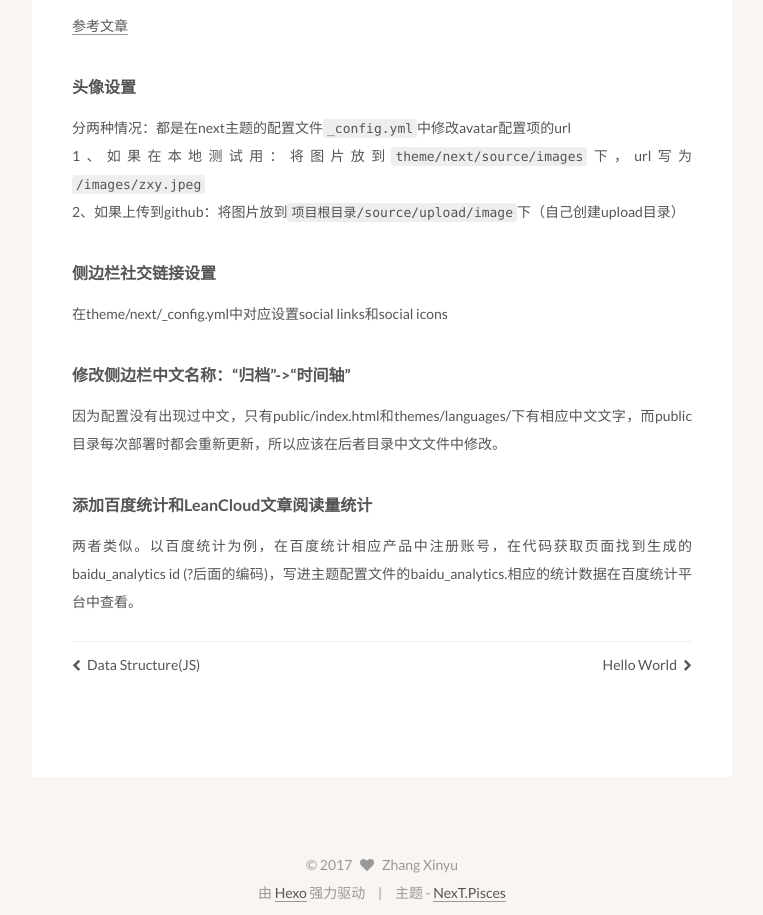
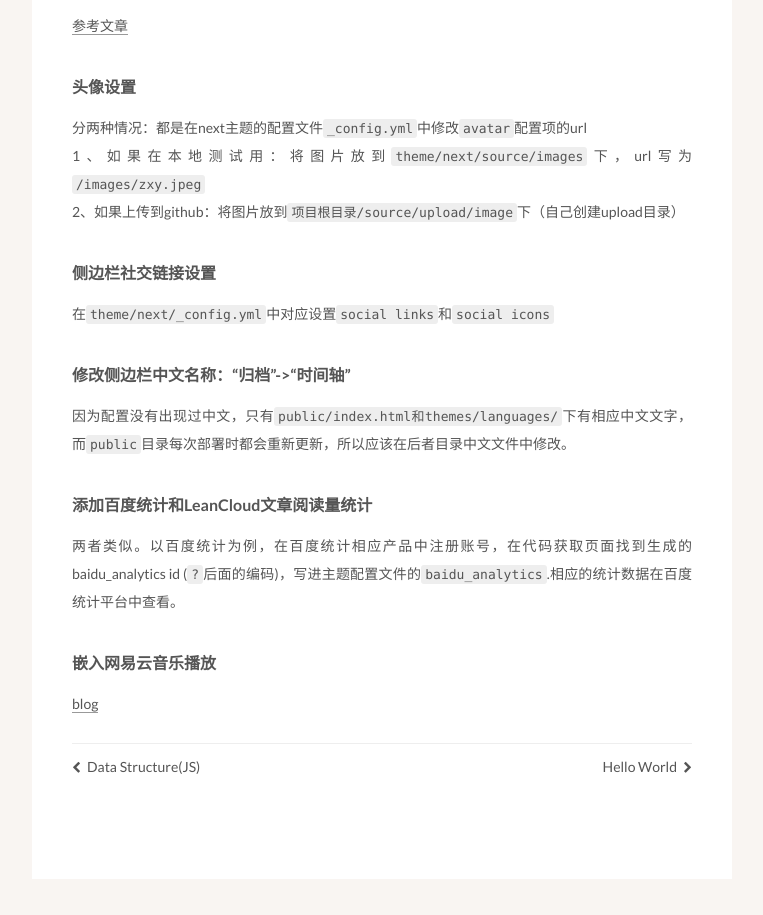
Before and after one commit to helloworldzxy/helloworldzxy.github.io, a plain HTML site: page 2017/04/11/first-article-for-test/index.html in a window 1280 px wide. Shown: the part 1054-1969 px from the top of the page, without its empty margins (388-1151 px from the left). Drawn offline with Linux system fonts and the light colour scheme; a script that the page names is missing.

Commit message:
Site updated: 2017-05-05 12:36:31

```diff
--- a/2017/04/11/first-article-for-test/index.html
+++ b/2017/04/11/first-article-for-test/index.html
@@ -94,7 +94,7 @@
 <meta property="og:url" content="http://yoursite.com/2017/04/11/first-article-for-test/index.html">
 <meta property="og:site_name" content="ZhangXinyu's Blog">
 <meta property="og:description" content="零、写在前面写博客的动力：在准备找实习面试的过程中写了很多md文件，里面一直都是比较零散的总结，分类和条理都不够好。最近准备一边回顾梳理一边放到博客上来，一来可以鞭策自己把技术总结写得条理更清晰一些，以及督促自己养成经常总结和温习的习惯，二来顺便记录自己在技术方面的进步过程。">
-<meta property="og:updated_time" content="2017-05-05T03:53:24.000Z">
+<meta property="og:updated_time" content="2017-05-05T04:27:20.000Z">
 <meta name="twitter:card" content="summary">
 <meta name="twitter:title" content="first article for test">
 <meta name="twitter:description" content="零、写在前面写博客的动力：在准备找实习面试的过程中写了很多md文件，里面一直都是比较零散的总结，分类和条理都不够好。最近准备一边回顾梳理一边放到博客上来，一来可以鞭策自己把技术总结写得条理更清晰一些，以及督促自己养成经常总结和温习的习惯，二来顺便记录自己在技术方面的进步过程。">
@@ -340,10 +340,11 @@
 <h3 id="2、修改为next主题，一系列配置"><a href="#2、修改为next主题，一系列配置" class="headerlink" title="2、修改为next主题，一系列配置"></a>2、修改为next主题，一系列配置</h3><p><a href="http://theme-next.iissnan.com/" target="_blank" rel="external">next官方文档</a></p>
 <h4 id="修改首页背景"><a href="#修改首页背景" class="headerlink" title="修改首页背景"></a>修改首页背景</h4><p>背景颜色修改：在<code>hexozxy/themes/next/source/css/_custom.style</code>为<code>body</code>添加样式<br>默认背景动画的设置：在主题配置文件中设置相应动画<code>canvas_nest</code>等三种动画均有<code>true</code>/<code>false</code></p>
 <h4 id="设置“阅读全文”功能"><a href="#设置“阅读全文”功能" class="headerlink" title="设置“阅读全文”功能"></a>设置“阅读全文”功能</h4><p><a href="http://www.jianshu.com/p/78c218f9d1e7" target="_blank" rel="external">参考文章</a></p>
-<h4 id="头像设置"><a href="#头像设置" class="headerlink" title="头像设置"></a>头像设置</h4><p>分两种情况：都是在next主题的配置文件<code>_config.yml</code>中修改avatar配置项的url<br>1、如果在本地测试用：将图片放到<code>theme/next/source/images</code>下，url写为 <code>/images/zxy.jpeg</code><br>2、如果上传到github：将图片放到<code>项目根目录/source/upload/image</code>下（自己创建upload目录）</p>
-<h4 id="侧边栏社交链接设置"><a href="#侧边栏社交链接设置" class="headerlink" title="侧边栏社交链接设置"></a>侧边栏社交链接设置</h4><p>在theme/next/_config.yml中对应设置social links和social icons</p>
-<h4 id="修改侧边栏中文名称：“归档”-gt-“时间轴”"><a href="#修改侧边栏中文名称：“归档”-gt-“时间轴”" class="headerlink" title="修改侧边栏中文名称：“归档”-&gt;“时间轴”"></a>修改侧边栏中文名称：“归档”-&gt;“时间轴”</h4><p>因为配置没有出现过中文，只有public/index.html和themes/languages/下有相应中文文字，而public目录每次部署时都会重新更新，所以应该在后者目录中文文件中修改。</p>
-<h4 id="添加百度统计和LeanCloud文章阅读量统计"><a href="#添加百度统计和LeanCloud文章阅读量统计" class="headerlink" title="添加百度统计和LeanCloud文章阅读量统计"></a>添加百度统计和LeanCloud文章阅读量统计</h4><p>两者类似。以百度统计为例，在百度统计相应产品中注册账号，在代码获取页面找到生成的baidu_analytics id (?后面的编码)，写进主题配置文件的baidu_analytics.相应的统计数据在百度统计平台中查看。</p>
+<h4 id="头像设置"><a href="#头像设置" class="headerlink" title="头像设置"></a>头像设置</h4><p>分两种情况：都是在next主题的配置文件<code>_config.yml</code>中修改<code>avatar</code>配置项的url<br>1、如果在本地测试用：将图片放到<code>theme/next/source/images</code>下，url写为 <code>/images/zxy.jpeg</code><br>2、如果上传到github：将图片放到<code>项目根目录/source/upload/image</code>下（自己创建upload目录）</p>
+<h4 id="侧边栏社交链接设置"><a href="#侧边栏社交链接设置" class="headerlink" title="侧边栏社交链接设置"></a>侧边栏社交链接设置</h4><p>在<code>theme/next/_config.yml</code>中对应设置<code>social links</code>和<code>social icons</code></p>
+<h4 id="修改侧边栏中文名称：“归档”-gt-“时间轴”"><a href="#修改侧边栏中文名称：“归档”-gt-“时间轴”" class="headerlink" title="修改侧边栏中文名称：“归档”-&gt;“时间轴”"></a>修改侧边栏中文名称：“归档”-&gt;“时间轴”</h4><p>因为配置没有出现过中文，只有<code>public/index.html和themes/languages/</code>下有相应中文文字，而<code>public</code>目录每次部署时都会重新更新，所以应该在后者目录中文文件中修改。</p>
+<h4 id="添加百度统计和LeanCloud文章阅读量统计"><a href="#添加百度统计和LeanCloud文章阅读量统计" class="headerlink" title="添加百度统计和LeanCloud文章阅读量统计"></a>添加百度统计和LeanCloud文章阅读量统计</h4><p>两者类似。以百度统计为例，在百度统计相应产品中注册账号，在代码获取页面找到生成的baidu_analytics id (<code>?</code>后面的编码)，写进主题配置文件的<code>baidu_analytics</code>.相应的统计数据在百度统计平台中查看。</p>
+<h4 id="嵌入网易云音乐播放"><a href="#嵌入网易云音乐播放" class="headerlink" title="嵌入网易云音乐播放"></a>嵌入网易云音乐播放</h4><p><a href="http://weqeo.com/2016/10/11/Hexo%E4%B8%AD%E6%92%AD%E6%94%BE%E7%BD%91%E6%98%93%E4%BA%91%E9%9F%B3%E4%B9%90%E7%9A%84%E5%AE%9E%E8%B7%B5/" target="_blank" rel="external">blog</a></p>
 
 
     </div>
@@ -511,6 +512,9 @@
 
 
 
+           <iframe frameborder="no" border="0" marginwidth="0" marginheight="0" width=330 height=86 src="//music.163.com/outchain/player?type=2&id=67528&auto=0&height=66"></iframe>
+
+
       </section>
 
 
@@ -523,7 +527,7 @@
 
 
 
-              <div class="post-toc-content"><ol class="nav"><li class="nav-item nav-level-2"><a class="nav-link" href="#零、写在前面"><span class="nav-text">零、写在前面</span></a></li><li class="nav-item nav-level-2"><a class="nav-link" href="#一、hexo相关"><span class="nav-text">一、hexo相关</span></a><ol class="nav-child"><li class="nav-item nav-level-3"><a class="nav-link" href="#1、更新部署"><span class="nav-text">1、更新部署</span></a></li><li class="nav-item nav-level-3"><a class="nav-link" href="#2、修改为next主题，一系列配置"><span class="nav-text">2、修改为next主题，一系列配置</span></a><ol class="nav-child"><li class="nav-item nav-level-4"><a class="nav-link" href="#修改首页背景"><span class="nav-text">修改首页背景</span></a></li><li class="nav-item nav-level-4"><a class="nav-link" href="#设置“阅读全文”功能"><span class="nav-text">设置“阅读全文”功能</span></a></li><li class="nav-item nav-level-4"><a class="nav-link" href="#头像设置"><span class="nav-text">头像设置</span></a></li><li class="nav-item nav-level-4"><a class="nav-link" href="#侧边栏社交链接设置"><span class="nav-text">侧边栏社交链接设置</span></a></li><li class="nav-item nav-level-4"><a class="nav-link" href="#修改侧边栏中文名称：“归档”-gt-“时间轴”"><span class="nav-text">修改侧边栏中文名称：“归档”->“时间轴”</span></a></li><li class="nav-item nav-level-4"><a class="nav-link" href="#添加百度统计和LeanCloud文章阅读量统计"><span class="nav-text">添加百度统计和LeanCloud文章阅读量统计</span></a></li></ol></li></ol></li></ol></div>
+              <div class="post-toc-content"><ol class="nav"><li class="nav-item nav-level-2"><a class="nav-link" href="#零、写在前面"><span class="nav-text">零、写在前面</span></a></li><li class="nav-item nav-level-2"><a class="nav-link" href="#一、hexo相关"><span class="nav-text">一、hexo相关</span></a><ol class="nav-child"><li class="nav-item nav-level-3"><a class="nav-link" href="#1、更新部署"><span class="nav-text">1、更新部署</span></a></li><li class="nav-item nav-level-3"><a class="nav-link" href="#2、修改为next主题，一系列配置"><span class="nav-text">2、修改为next主题，一系列配置</span></a><ol class="nav-child"><li class="nav-item nav-level-4"><a class="nav-link" href="#修改首页背景"><span class="nav-text">修改首页背景</span></a></li><li class="nav-item nav-level-4"><a class="nav-link" href="#设置“阅读全文”功能"><span class="nav-text">设置“阅读全文”功能</span></a></li><li class="nav-item nav-level-4"><a class="nav-link" href="#头像设置"><span class="nav-text">头像设置</span></a></li><li class="nav-item nav-level-4"><a class="nav-link" href="#侧边栏社交链接设置"><span class="nav-text">侧边栏社交链接设置</span></a></li><li class="nav-item nav-level-4"><a class="nav-link" href="#修改侧边栏中文名称：“归档”-gt-“时间轴”"><span class="nav-text">修改侧边栏中文名称：“归档”->“时间轴”</span></a></li><li class="nav-item nav-level-4"><a class="nav-link" href="#添加百度统计和LeanCloud文章阅读量统计"><span class="nav-text">添加百度统计和LeanCloud文章阅读量统计</span></a></li><li class="nav-item nav-level-4"><a class="nav-link" href="#嵌入网易云音乐播放"><span class="nav-text">嵌入网易云音乐播放</span></a></li></ol></li></ol></li></ol></div>
 
 
           </div>
--- a/css/main.css
+++ b/css/main.css
@@ -1692,7 +1692,7 @@ pre .javascript .function {
   width: 4px;
   height: 4px;
   border-radius: 50%;
-  background: #30ff67;
+  background: #0b37ff;
 }
 .links-of-blogroll {
   font-size: 13px;
```
Also changed, not shown: 2017/04/11/hello-world/index.html (+3 -0 lines), 2017/04/18/Data-Structure-JS/index.html (+3 -0 lines), 2017/04/26/ES6/index.html (+3 -0 lines), archives/2017/04/index.html (+3 -0 lines), archives/2017/index.html (+3 -0 lines), archives/index.html (+3 -0 lines), index.html (+3 -0 lines).
